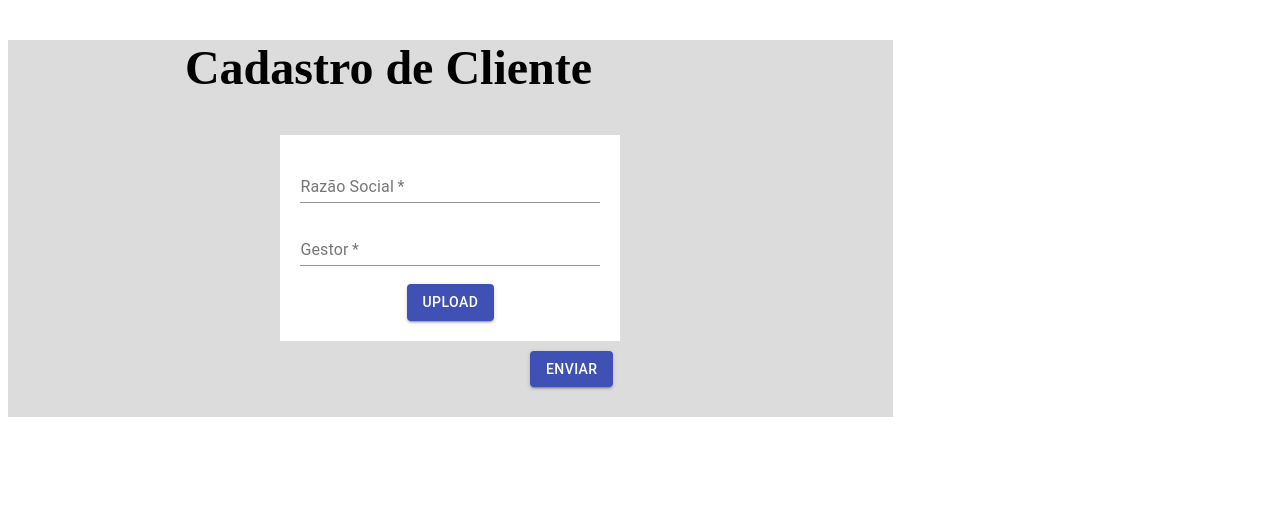
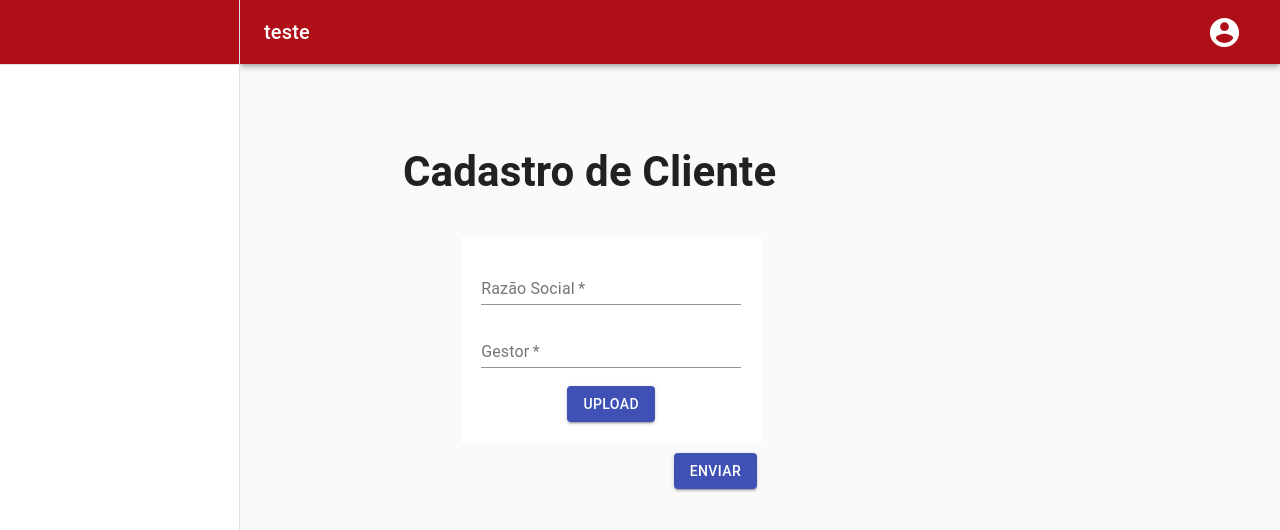
Before and after one commit to gx2-tecnologia/followup-front-end, a React (Create React App) app: page /cadastrocliente in a window 1280 px wide. Shown: the top 530 px of the page. Built offline with nearby package versions, Linux system fonts and the light colour scheme.

Commit message:
integrado layout NewSara

```diff
--- a/package.json
+++ b/package.json
@@ -4,6 +4,7 @@
   "private": true,
   "dependencies": {
     "@material-ui/core": "^4.9.2",
+    "@material-ui/icons": "^4.9.1",
     "axios": "^0.19.2",
     "polished": "^3.4.2",
     "react": "^16.12.0",
--- a/src/App.js
+++ b/src/App.js
@@ -1,12 +1,15 @@
 import React from 'react';
 import { BrowserRouter } from 'react-router-dom';
 import Routes from 'routes/routes';
+import MasterPage from './components/MasterPage';
 import './app.css';
 function App() {
   return (
     <h1>
       <BrowserRouter>
-        <Routes />
+        <MasterPage>
+          <Routes />
+        </MasterPage>
       </BrowserRouter>
     </h1>
   );
--- /dev/null
+++ b/src/components/Header/index.js
@@ -0,0 +1,38 @@
+import React from 'react';
+import {
+  AppBar,
+  IconButton,
+  Toolbar,
+  Button,
+  Typography,
+} from '@material-ui/core';
+
+import MenuIcon from '@material-ui/icons/Menu';
+import AccountCircleIcon from '@material-ui/icons/AccountCircle';
+import { useStylesAppbar } from './styles';
+// import { systemName } from 'params/params';
+
+export default function Header(props) {
+  const appBarClasses = useStylesAppbar();
+
+  return (
+    <AppBar position="fixed" className={appBarClasses.appBar}>
+      <Toolbar className={appBarClasses.toolbar}>
+        <IconButton
+          color="inherit"
+          aria-label="open drawer"
+          edge="start"
+          onClick={props.handleDrawerToggle}
+          className={appBarClasses.menuButton}
+        >
+          <MenuIcon />
+        </IconButton>
+
+        <Typography variant="h6">teste</Typography>
+        <Button className={appBarClasses.actions}>
+          <AccountCircleIcon fontSize="large" />
+        </Button>
+      </Toolbar>
+    </AppBar>
+  );
+}
--- /dev/null
+++ b/src/components/Header/styles.js
@@ -0,0 +1,26 @@
+import { makeStyles } from '@material-ui/core/styles';
+// import { drawerWidth } from 'params/params';
+import { primary, clean } from 'params/colors';
+
+export const useStylesAppbar = makeStyles(theme => ({
+  appBar: {
+    [theme.breakpoints.up('sm')]: {
+      width: `calc(100% - 240px)`,
+      marginLeft: 240,
+    },
+  },
+  menuButton: {
+    marginRight: theme.spacing(2),
+    [theme.breakpoints.up('sm')]: {
+      display: 'none',
+    },
+  },
+  toolbar: {
+    display: 'flex',
+    justifyContent: 'space-between',
+    backgroundColor: primary,
+  },
+  actions: {
+    color: clean,
+  },
+}));
--- a/src/components/MasterPage/index.js
+++ b/src/components/MasterPage/index.js
@@ -4,7 +4,7 @@ import CssBaseline from '@material-ui/core/CssBaseline';
 import { makeStyles } from '@material-ui/core/styles';
 import Header from 'components/Header';
 import Sidebar from 'components/Sidebar';
-import { drawerWidth } from 'params/params';
+// import { drawerWidth } from 'params/params';
 
 const useStyles = makeStyles(theme => ({
   root: {
@@ -12,14 +12,14 @@ const useStyles = makeStyles(theme => ({
   },
   drawer: {
     [theme.breakpoints.up('sm')]: {
-      width: drawerWidth,
+      width: 240,
       flexShrink: 0,
     },
   },
 
   toolbar: theme.mixins.toolbar,
   drawerPaper: {
-    width: drawerWidth,
+    width: 240,
   },
   content: {
     flexGrow: 1,
--- /dev/null
+++ b/src/components/Sidebar/index.js
@@ -0,0 +1,116 @@
+import React from 'react';
+// import { connect } from 'react-redux';
+import {
+  Drawer,
+  CssBaseline,
+  Divider,
+  Hidden,
+  List,
+  ListItem,
+  ListItemIcon,
+  Typography,
+} from '@material-ui/core';
+
+import PanoramaFishEyeIcon from '@material-ui/icons/PanoramaFishEye';
+import { Link } from 'react-router-dom';
+// import logo from 'assets/logoWhite.png';
+
+import { useStyles } from './styles';
+// import { logoWidth } from 'params/params';
+import { routes } from 'routes/listRoutes';
+
+export default function Sidebar(props) {
+  let listRoutes;
+
+  const verifyPermission = () => {
+    let path = '';
+
+    if (props.typeUser) {
+      routes.map(item => {
+        item.profiles.map(data => {
+          if (data === props.typeUser) {
+            path = [...path, item.path];
+          }
+        });
+      });
+    }
+    return path;
+  };
+
+  listRoutes = routes;
+
+  const { container } = props;
+  const classes = useStyles();
+
+  const drawer = (
+    <div>
+      <div className={classes.toolbar}>
+        {/* <img width={logoWidth} src={logo} alt="Logo Honda" /> */}
+      </div>
+      <Divider />
+      <List>
+        {listRoutes.map((item, index) => {
+          if (!item.isMenu) {
+            return false;
+          }
+
+          return (
+            <Link
+              key={index}
+              to={item.path}
+              style={{ textDecoration: 'none', color: 'initial' }}
+            >
+              <ListItem button key={index}>
+                <ListItemIcon>
+                  <PanoramaFishEyeIcon id={item.description} />
+                </ListItemIcon>
+                <Typography>{item.description}</Typography>
+              </ListItem>
+              {/* <Divider style={{ marginLeft: 20, marginRight: 20 }} /> */}
+            </Link>
+          );
+        })}
+      </List>
+    </div>
+  );
+
+  return (
+    <div className={classes.root}>
+      <CssBaseline />
+      <nav className={classes.drawer} aria-label="mailbox folders">
+        <Hidden smUp implementation="css">
+          <Drawer
+            container={container}
+            variant="temporary"
+            anchor="left"
+            open={props.mobileOpen}
+            onClose={props.handleDrawerToggle}
+            classes={{
+              paper: classes.drawerPaper,
+            }}
+            ModalProps={{
+              keepMounted: true, // Better open performance on mobile.
+            }}
+          >
+            {drawer}
+          </Drawer>
+        </Hidden>
+        <Hidden xsDown implementation="css">
+          <Drawer
+            classes={{
+              paper: classes.drawerPaper,
+            }}
+            variant="permanent"
+            open
+          >
+            {drawer}
+          </Drawer>
+        </Hidden>
+      </nav>
+    </div>
+  );
+}
+
+// export default connect(state => ({
+//   typeUser: state.type,
+// }))(Sidebar);
--- /dev/null
+++ b/src/components/Sidebar/styles.js
@@ -0,0 +1,25 @@
+import { makeStyles } from '@material-ui/core/styles';
+// import { drawerWidth } from 'params/params';
+import { primary } from 'params/colors';
+
+export const useStyles = makeStyles(theme => ({
+  drawer: {
+    [theme.breakpoints.up('sm')]: {
+      width: 240,
+      flexShrink: 0,
+    },
+  },
+  toolbar: {
+    height: 64,
+    backgroundColor: primary,
+    display: 'flex',
+    justifyContent: 'center',
+  },
+  drawerPaper: {
+    width: 240,
+  },
+  content: {
+    flexGrow: 1,
+    padding: theme.spacing(3),
+  },
+}));
--- a/src/pages/cadastroCliente/styles.js
+++ b/src/pages/cadastroCliente/styles.js
@@ -31,7 +31,7 @@ export const Content = styled.div`
 `;
 
 export const Container = styled.div`
-  background-color: #dcdcdc;
+  /* background-color: #dcdcdc; */
   padding-bottom: 30px;
   width: 70%;
   h2 {
--- /dev/null
+++ b/src/params/colors.js
@@ -0,0 +1,13 @@
+export const primary = '#af1017';
+//export const primary = '#c51017';
+export const title = '#5c5c5c';
+export const hover = '#e3e3e3';
+export const clean = '#FFF';
+export const dark = '#000';
+
+export const defaultColor = '#e3e3e3';
+
+export const success = '#4aa64e';
+export const warning = '#ffa726';
+export const info = '#13b9ce';
+export const danger = '#de2e2e';
```
Also changed, not shown: src/params/strings.js (added, +10 -0 lines), 1 other file (tests, documents, lock files or other folders).
